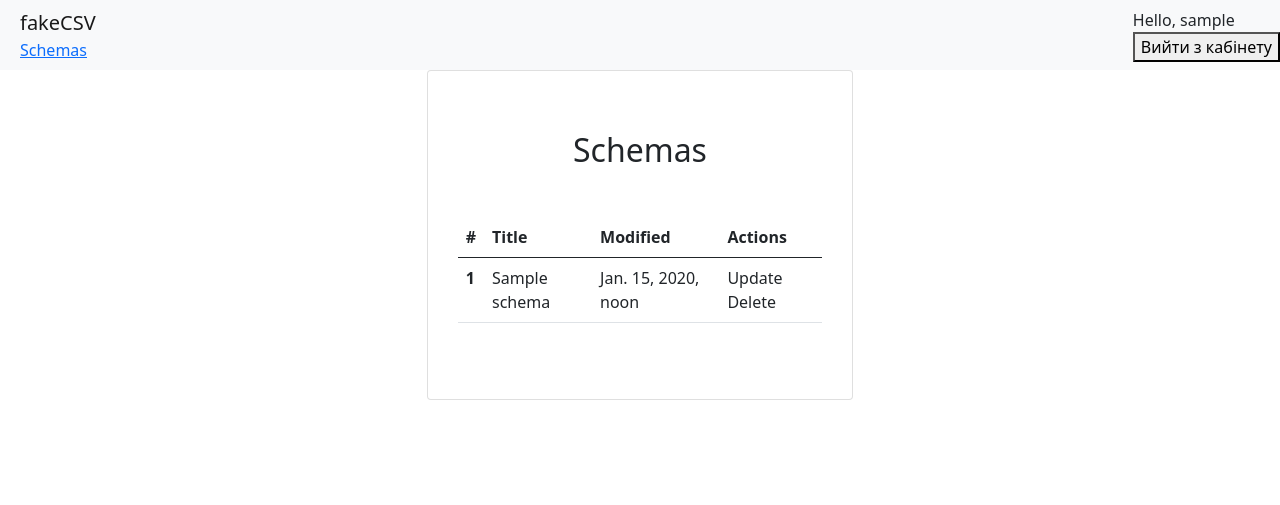
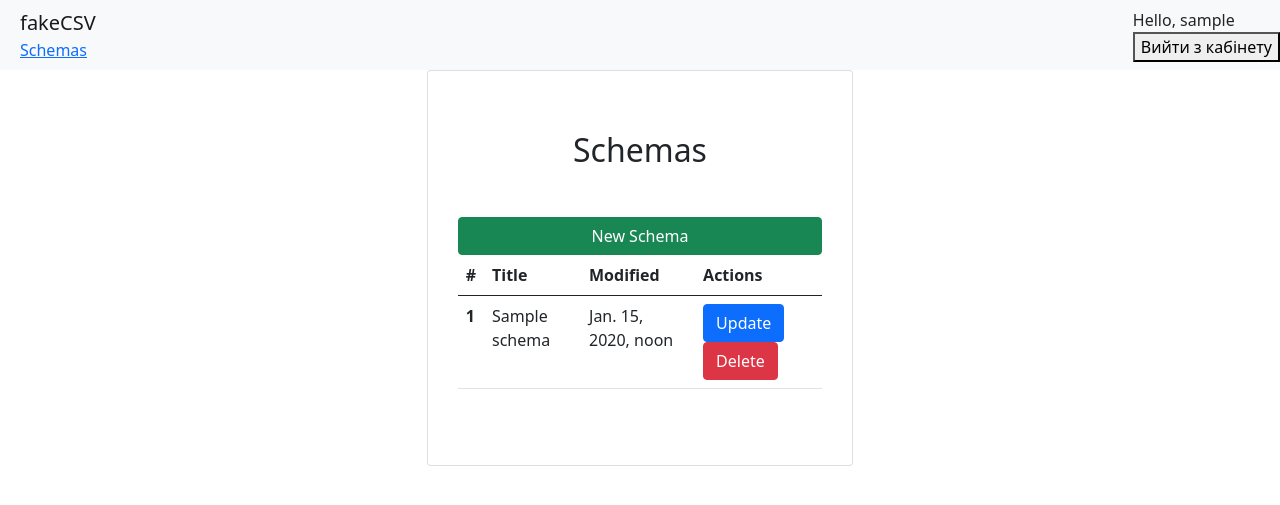
Before and after one commit to d4tAloUh/fakeCSV, a Django app: page / in a window 1280 px wide. Shown: the top 505 px of the page. Run offline with Django 3.2, Linux system fonts and the light colour scheme; a user stored in the database is signed in; tables that the repository leaves empty hold one stand-in row (values such as "Sample post").

Commit message:
created pages for schema update and creation

```diff
--- a/planeks/fakeCSV/urls.py
+++ b/planeks/fakeCSV/urls.py
@@ -1,6 +1,7 @@
 from django.urls import path
-from .views import SchemaListView
+from .views import SchemaListView, SchemaCreateView
 
 urlpatterns = [
-    path('', SchemaListView.as_view(), name='user-schemas')
+    path('', SchemaListView.as_view(), name='user-schemas'),
+    path('schema/', SchemaCreateView.as_view(), name='create-schema')
 ]
--- a/planeks/fakeCSV/views.py
+++ b/planeks/fakeCSV/views.py
@@ -1,12 +1,20 @@
 from django.shortcuts import render
 from django.views.generic import TemplateView
-from django.views.generic import ListView
+from django.views.generic import ListView, CreateView
 from .models import Schema
 
 
 class SchemaListView(ListView):
     model = Schema
     template_name = 'schema/index.html'
+    context_object_name = 'user_schemas'
 
     def get_queryset(self):
         return Schema.objects.filter(user=self.request.user)
+
+
+class SchemaCreateView(CreateView):
+    model = Schema
+    template_name = 'schema/create.html'
+    context_object_name = 'user_schemas'
+    fields = '__all__'
--- /dev/null
+++ b/planeks/templates/schema/create.html
@@ -0,0 +1 @@
+{% extends 'generic.html' %}
--- a/planeks/templates/schema/index.html
+++ b/planeks/templates/schema/index.html
@@ -3,6 +3,7 @@
 {% block content %}
     <div class="col-4 offset-4 card" style="padding: 60px 30px">
         <h2 class="text-center mb-5">Schemas</h2>
+        <a href="{% url 'create-schema' %}" class="btn btn-success">New Schema</a>
         <table class="table">
             <thead class="thead-dark">
             <tr>
@@ -13,13 +14,13 @@
             </tr>
             </thead>
             <tbody>
-            {% for schema in object_list %}
+            {% for schema in user_schemas %}
                 <div></div>
                 <tr>
                     <th scope="row">{{ forloop.counter }}</th>
                     <td>{{ schema.schema_name }}</td>
                     <td>{{ schema.date_edit }}</td>
-                    <td>Update Delete</td>
+                    <td><a href="#" class="btn btn-primary">Update</a>  <a href="#" class="btn btn-danger">Delete</a></td>
                 </tr>
             {% endfor %}
             </tbody>
--- /dev/null
+++ b/planeks/templates/schema/update.html
@@ -0,0 +1 @@
+{% extends 'generic.html' %}
```
